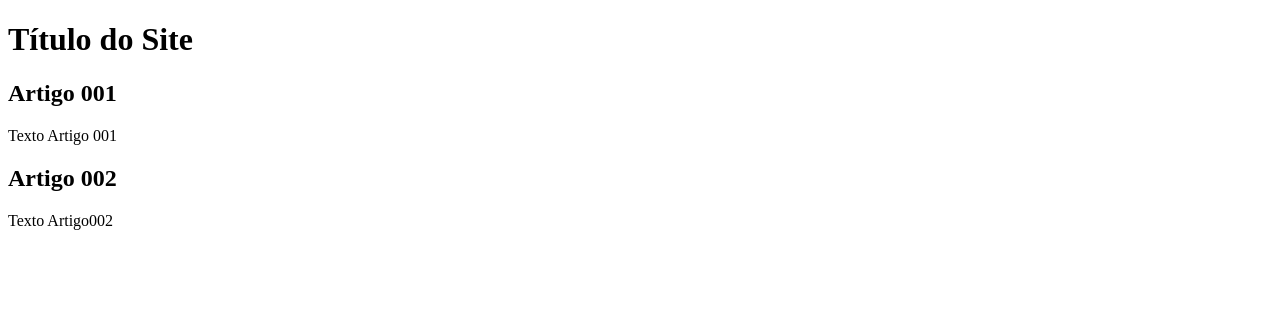
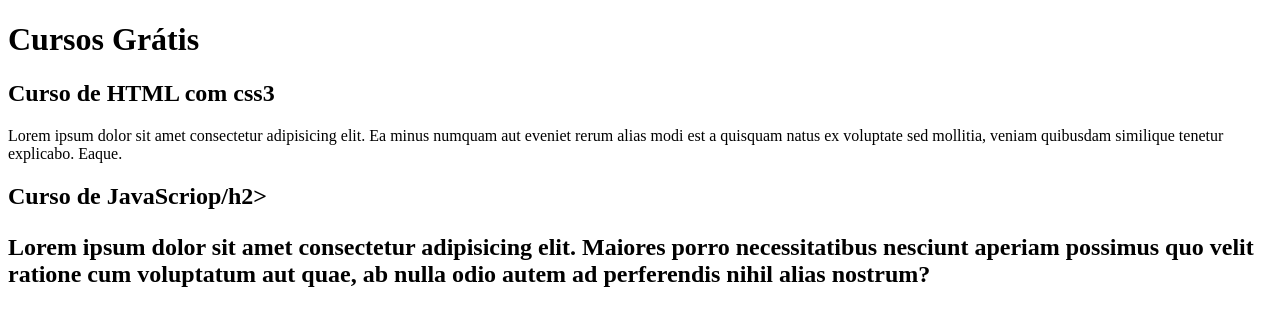
Before and after one commit to Jair-Sousa/projeto-site, a plain HTML site: page index.html in a window 1280 px wide. Drawn offline with Linux system fonts and the light colour scheme.

Commit message:
comecei a escrever conteudo

```diff
--- a/index.html
+++ b/index.html
@@ -8,15 +8,15 @@
 <body>
     <main>
         <header>
-            <h1>Título do Site</h1>
+            <h1>Cursos Grátis</h1>
         </header>
         <article>
-            <h2>Artigo 001</h2>
-            <p>Texto Artigo 001</p>
+            <h2>Curso de HTML com css3</h2>
+            <p>Lorem ipsum dolor sit amet consectetur adipisicing elit. Ea minus numquam aut eveniet rerum alias modi est a quisquam natus ex voluptate sed mollitia, veniam quibusdam similique tenetur explicabo. Eaque.</p>
         </article>
         <article>
-            <h2>Artigo 002</h2>
-            <p>Texto Artigo002</p>
+            <h2>Curso de JavaScriop/h2>
+            <p>Lorem ipsum dolor sit amet consectetur adipisicing elit. Maiores porro necessitatibus nesciunt aperiam possimus quo velit ratione cum voluptatum aut quae, ab nulla odio autem ad perferendis nihil alias nostrum?</p>
         </article>
     </main>
 </body>
```
